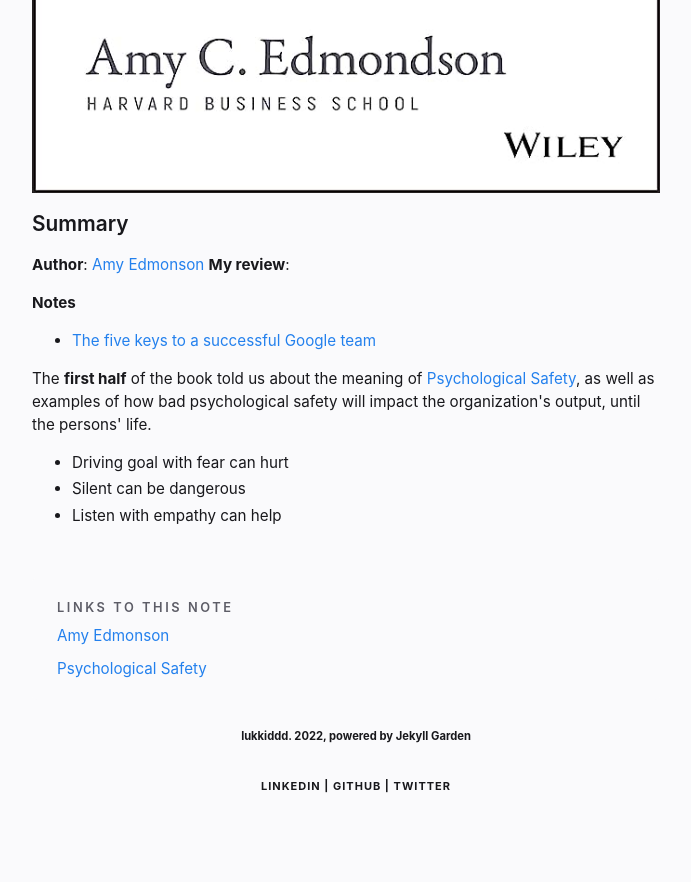
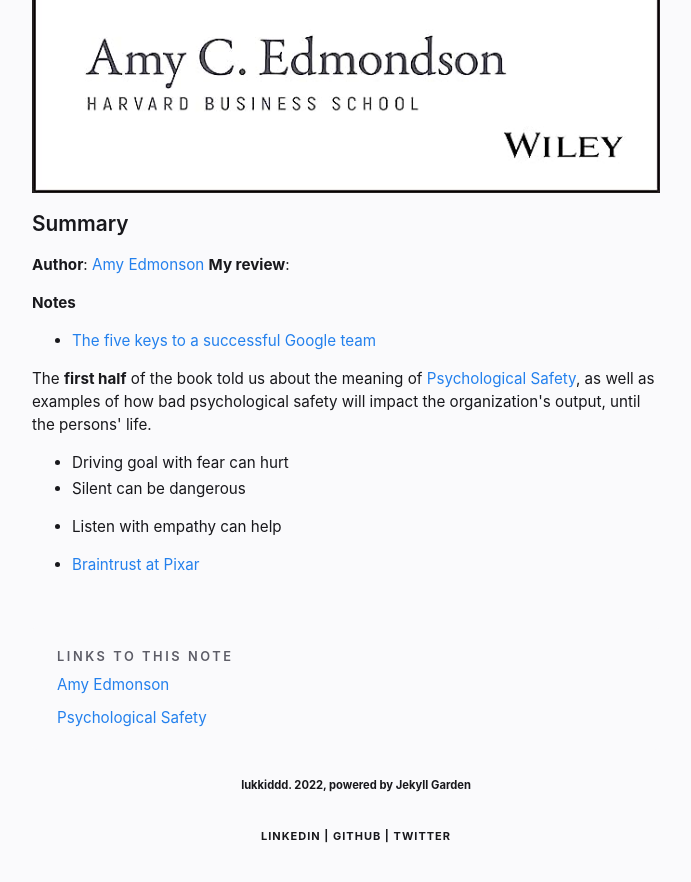
Before and after one commit to lukkiddd/lukkiddd.github.io, a Jekyll site: the page built from _notes/Public/Book - The Fearless Organization.md, in a window 1280 px wide and 900 px high, scrolled down 1098 px. Shown: the top 882 px of the window, without its empty margins (294-985 px from the left). Built offline with Jekyll 4.4.1, drawn with Linux system fonts in a browser that asks for light colours; before the commit the page ends 1949 px from its top, so only the background shows below that.

Commit message:
Add briantrust to fearless org note

```diff
--- a/_notes/Public/Book - The Fearless Organization.md
+++ b/_notes/Public/Book - The Fearless Organization.md
@@ -18,3 +18,5 @@
 - Driving goal with fear can hurt
 - Silent can be dangerous
 - Listen with empathy can help
+
+- [Braintrust at Pixar](https://www.fastcompany.com/3027135/inside-the-pixar-braintrust)
```
